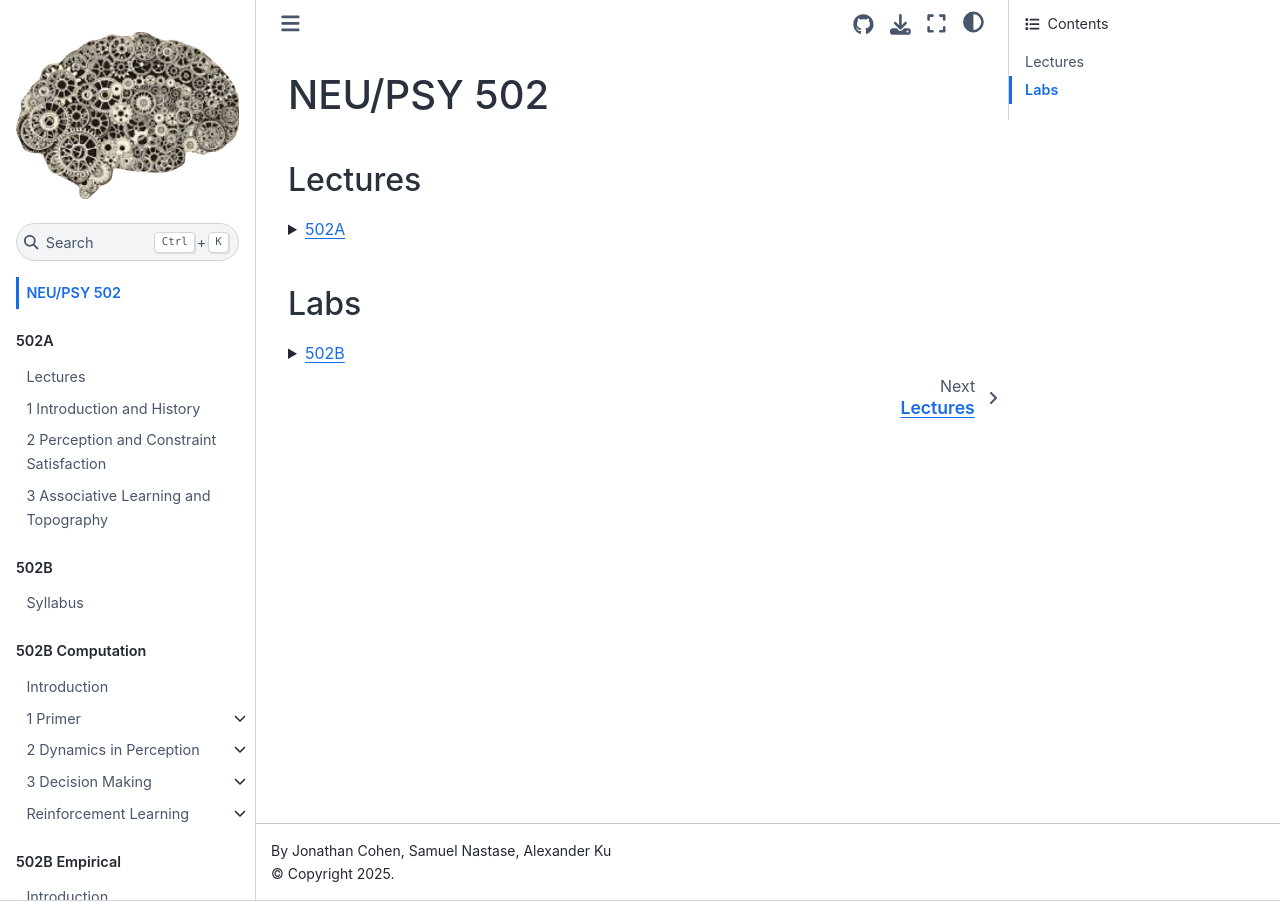
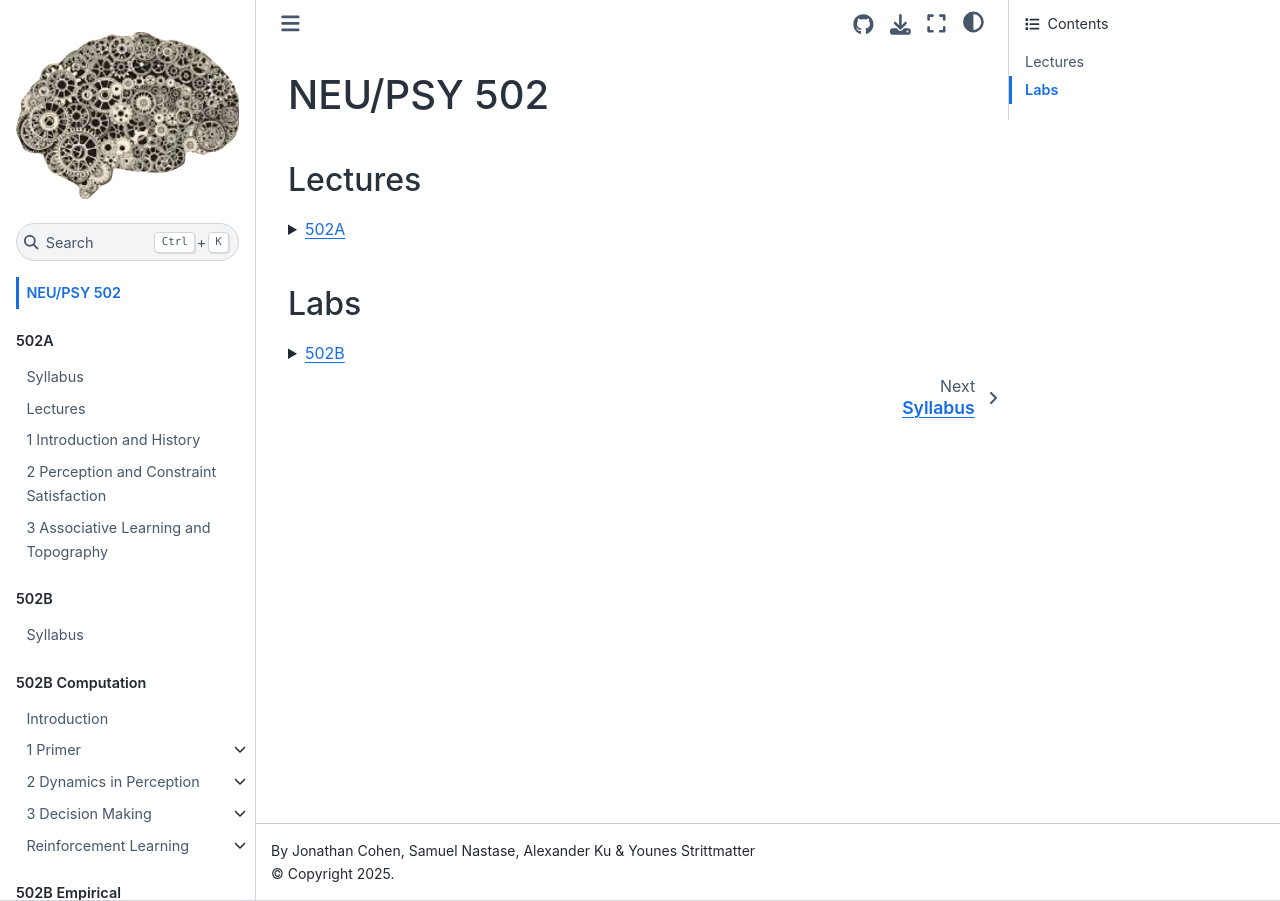
Before and after one commit to PrincetonUniversity/NEU-PSY-502, a Jupyter Book: the page built from website/intro.md, in a window 1280 px wide. Built offline with Jupyter Book 1.0.4 settings and Sphinx 7.4.7 and the Sphinx Book theme 1.1.4, drawn with Linux system fonts in a browser that asks for light colours; pages that are not in the unit, such as notebooks, are missing from menus.

Commit message:
Tweaking of organization / headings

```diff
--- a/website/_config.yml
+++ b/website/_config.yml
@@ -2,7 +2,7 @@
 # Learn more at https://jupyterbook.org/customize/config.html
 
 title: NEU-PSY-MOL-502
-author: Jonathan Cohen, Samuel Nastase, Alexander Ku
+author: Jonathan Cohen, Samuel Nastase, Alexander Ku & Younes Strittmatter
 copyright: '2025'
 logo: logo.png
 
--- a/website/_toc.yml
+++ b/website/_toc.yml
@@ -7,6 +7,7 @@
 - caption: 502A
   chapters:
   - file: content/502A/syllabus
+  - file: content/502A/lectures
   - file: content/502A/Class 1/index
   - file: content/502A/Class 2/index
   - file: content/502A/Class 3/index
```
Also changed, not shown: website/content/502A/lectures.md (added, +7 -0 lines), website/content/502A/syllabus.md (+0 -8 lines).
